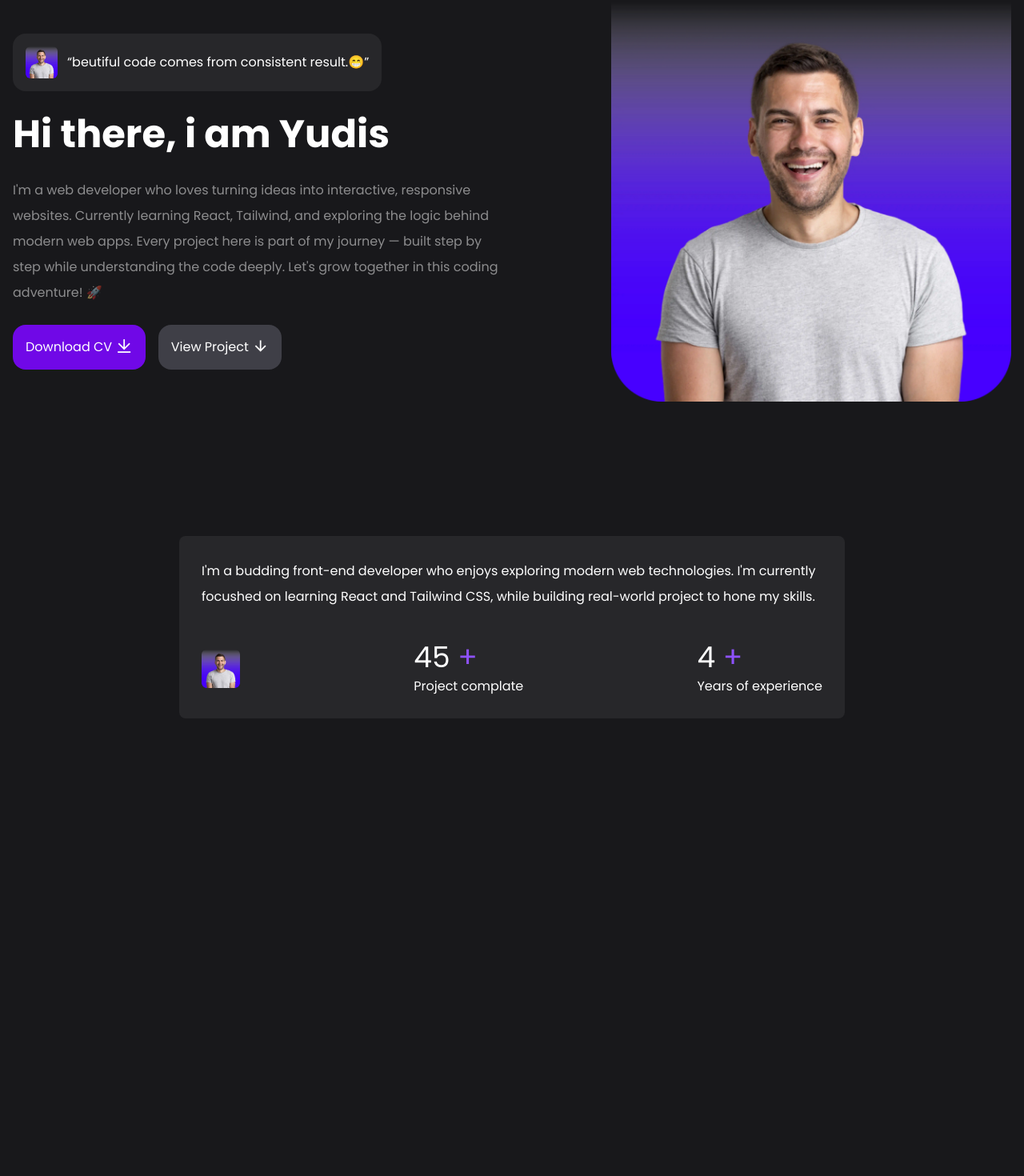
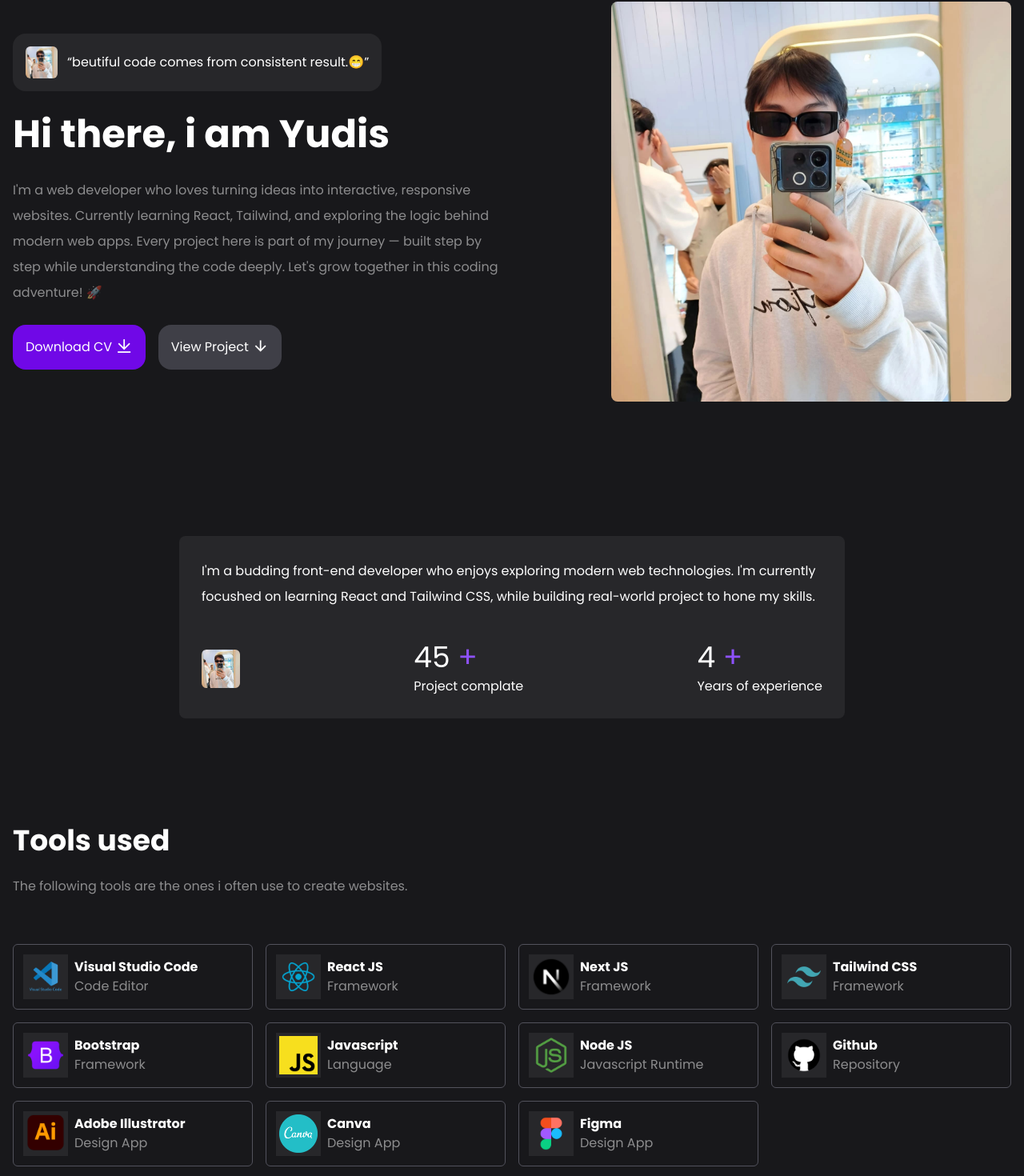
Before and after one commit to yudisdev/portofolio_project, a React (Vite) app: page / in a window 1280 px wide. Shown: the part 154-1624 px from the top of the page at 80% size. Before the commit the page ends 1092 px from the top, so only its background shows below. Built offline with nearby package versions, Linux system fonts and the light colour scheme.

Commit message:
update tools image

```diff
--- a/index.html
+++ b/index.html
@@ -2,9 +2,9 @@
 <html lang="en">
   <head>
     <meta charset="UTF-8" />
-    <link rel="icon" type="image/svg+xml" href="/public/assets/favicon.ico" />
+    <link rel="icon" type="image/svg+xml" href="/public/assets/Yudis.jpg" />
     <meta name="viewport" content="width=device-width, initial-scale=1.0" />
-    <title>Vite + React</title>
+    <title>Portofolio_Project</title>
 
     <!-- font poppins -->
      <link rel="preconnect" href="https://fonts.googleapis.com">
--- a/src/App.jsx
+++ b/src/App.jsx
@@ -1,50 +1,109 @@
-function App () {
+import { listTools } from "./data";
+
+function App() {
   return (
     <>
       <div className="hero grid items-center pt-10 xl:gap-0 gap-6 md:grid-cols-2 grid-cols-1 ">
         <div>
           <div className="flex items-center gap-3 mb-6 bg-zinc-800 w-fit p-4 rounded-2xl">
-           <img src="./assets/hero-img.webp" alt="" className="w-10 rounded-md" />
+            <img src="./assets/Yudis.jpg" alt="" className="w-10 rounded-md" />
             <q>beutiful code comes from consistent result.😁</q>
           </div>
-         <h1 className="text-5xl/tight font-bold mb-6">Hi there, i am Yudis</h1>
-         <p className="text-base/loose mb-6 opacity-50">I'm a web developer who loves turning ideas into interactive, responsive websites.
-            Currently learning React, Tailwind, and exploring the logic behind modern web apps.
-            Every project here is part of my journey — built step by step while understanding the code deeply.
-            Let's grow together in this coding adventure! 🚀</p>
+          <h1 className="text-5xl/tight font-bold mb-6">
+            Hi there, i am Yudis
+          </h1>
+          <p className="text-base/loose mb-6 opacity-50">
+            I'm a web developer who loves turning ideas into interactive,
+            responsive websites. Currently learning React, Tailwind, and
+            exploring the logic behind modern web apps. Every project here is
+            part of my journey — built step by step while understanding the code
+            deeply. Let's grow together in this coding adventure! 🚀
+          </p>
           <div className="flex items-center sm:gap-4 gap-2 ">
-            <a href="#" className="bg-violet-700 p-4 rounded-2xl hover:bg-violet-600">Download CV <i className="ri-download-line ri-lg"></i></a>
-            <a href="#" className="bg-zinc-700 p-4 rounded-2xl hover:bg-zinc-600">View Project <i className="ri-arrow-down-line ri-lg"></i></a>
+            <a
+              href="#"
+              className="bg-violet-700 p-4 rounded-2xl hover:bg-violet-600"
+            >
+              Download CV <i className="ri-download-line ri-lg"></i>
+            </a>
+            <a
+              href="#"
+              className="bg-zinc-700 p-4 rounded-2xl hover:bg-zinc-600"
+            >
+              View Project <i className="ri-arrow-down-line ri-lg"></i>
+            </a>
           </div>
         </div>
-      <img src="./assets/hero-img.webp" alt="" className="w-[500px] md:ml-auto" />
+        <img
+          src="./assets/Yudis.jpg"
+          alt=""
+          className="w-[500px] md:ml-auto rounded-lg"
+        />
       </div>
 
       {/* {about} */}
       <div className="about mt-32 py-10">
         <div className="xl:w-2/3 lg:w-3/4 w-full mx-auto p-7 bg-zinc-800 rounded-lg">
-      <img src="./assets/hero-img.webp" alt="image" className="w-12 rounded-md mb-10 sm:hidden" />
-        <p className="text-base/loose mb-10">I'm a budding front-end developer who enjoys exploring modern web technologies. I'm currently focushed on learning React and Tailwind CSS, while building real-world project to hone my skills.</p>
+          <img
+            src="./assets/Yudis.jpg"
+            alt="image"
+            className="w-12 rounded-md mb-10 sm:hidden"
+          />
+          <p className="text-base/loose mb-10">
+            I'm a budding front-end developer who enjoys exploring modern web
+            technologies. I'm currently focushed on learning React and Tailwind
+            CSS, while building real-world project to hone my skills.
+          </p>
           <div className="flex  items-center justify-between">
-          <img src="./assets/hero-img.webp" alt="" className="rounded-md w-12 sm:block hidden" />
+            <img
+              src="./assets/Yudis.jpg"
+              alt=""
+              className="rounded-md w-12 sm:block hidden"
+            />
             <div className="flex items-center gap-6">
               <div>
-              <h1 className="text-4xl mb-1">45 <span className="text-violet-500">+</span></h1>
+                <h1 className="text-4xl mb-1">
+                  45 <span className="text-violet-500">+</span>
+                </h1>
                 <p>Project complate</p>
               </div>
             </div>
             <div>
               <div>
-              <h1 className="text-4xl mb-1">4 <span className="text-violet-500">+</span></h1>
+                <h1 className="text-4xl mb-1">
+                  4 <span className="text-violet-500">+</span>
+                </h1>
                 <p>Years of experience</p>
               </div>
             </div>
           </div>
         </div>
+
+        <div className="tools mt-32">
+          <h1 className="text-4xl/snug font-bold mb-4">Tools used</h1>
+          <p className="w-2/5 text-base/loose opacity-50">
+            The following tools are the ones i often use to create websites.
+          </p>
+          <div className="tools-box mt-14 grid lg:grid-cols-4 md:grid-cols-3 sm:grid-cols-2 grid-cols-1 gap-4">
+            {listTools.map((tools) => (
+              <div className="flex items-center gap-2 p-3 border border-zinc-600 rounded-md hover:bg-zinc-800 group" key={tools.id}>
+                <img
+                  src={tools.gambar}
+                  alt="toolsimage"
+                  className="w-14 bg-zinc-800 p-1 group-hover:bg-zinc-900"
+                />
+                <div>
+                  <h4 className="font-bold">{tools.nama}</h4>
+                  <p className="opacity-50">{tools.ket}</p>
+                </div>
+              </div>
+            ))}
+          </div>
+        </div>
       </div>
       {/* {about} */}
     </>
-  )
+  );
 }
 
 export default App;
```
Also changed, not shown: src/data.js (+11 -11 lines), public/assets/Yudis.jpg (added). Lines whose indentation alone changed are shown as unchanged.
